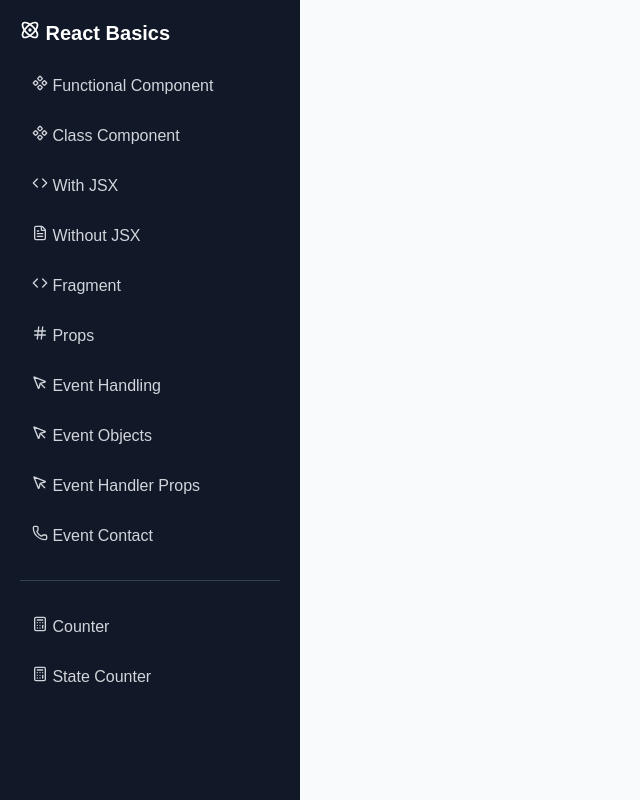
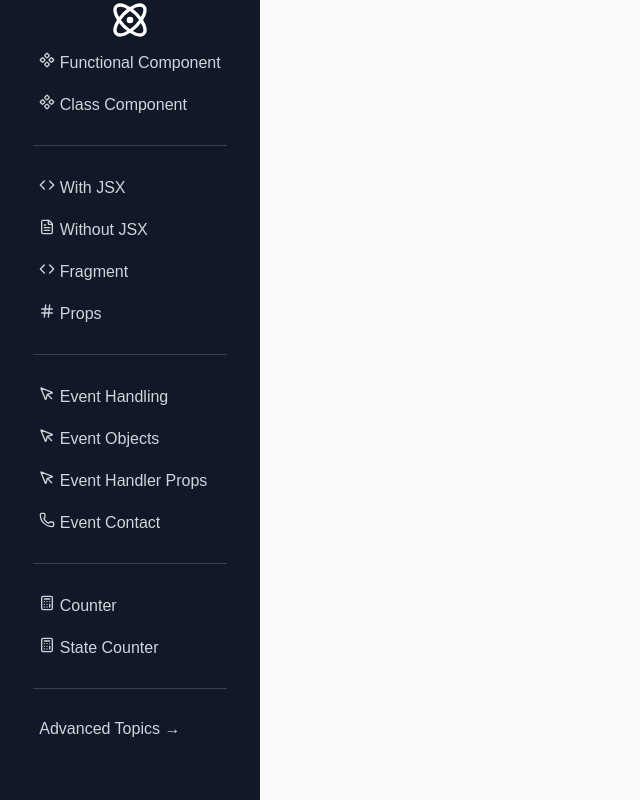
Before and after one commit to mahapatra079/my-app, a React (Create React App) app: page / in a window 1280 px wide. Shown: the whole page, without its empty margins (0-640 px from the left). Built offline with nearby package versions, Linux system fonts and the light colour scheme.

Commit message:
App Restructured And Styles changes

```diff
--- a/src/App.js
+++ b/src/App.js
@@ -1,16 +1,17 @@
-import { Routes, Route, Link } from "react-router-dom";
+import { Routes, Route, Link, useLocation } from "react-router-dom";
 import FunctionalComponent from "./components/function-class/Greet";
 import Welcome from "./components/function-class/Welcome";
 import WithJsx from "./components/jsx/WithJsx";
 import { WithoutJsx } from "./components/jsx/WithoutJsx";
 import Fragment from "./components/jsx/Fragment";
 import Child from "./components/props/Child";
-import ClickEvent from './components/event-handling/ClickEvent'
+import ClickEvent from "./components/event-handling/ClickEvent";
 import EventObjects from "./components/event-handling/EventObjects";
 import EventHandlerProps from "./components/event-handling/EventHandlerProps";
 import { EventContact } from "./components/event-handling/EventContact";
 import { Counter } from "./components/state-management/Counter";
 import { StateCounter } from "./components/state-management/StateCounter";
+
 import {
   Component,
   Code,
@@ -19,24 +20,43 @@
   Hash,
   Phone,
   Calculator,
-  Atom
+  Atom,
+  Layers,
+  GitBranch
 } from "lucide-react";
 
 export default function App() {
+  const location = useLocation();
+  const isAdvanced = location.pathname.startsWith("/advanced");
+
+  const Logo = () => (
+    <h2 className="logo">
+      <Atom size={40} />
+    </h2>
+  );
 
   return (
+    <div className="app-layout">
+
+      {/* SIDEBAR */}
+      <aside className="sidebar">
+
+        {/* ===== BASIC SIDEBAR ===== */}
+        {!isAdvanced && (
           <>
-    <div className="app-layout">
-       <aside className="sidebar">
-           <h2 className="logo"><Atom size={20} /> React Basics</h2>
+            <Logo />
 
             <nav className="nav">
               <Link to="/functional-component"><Component size={16} /> Functional Component</Link>
               <Link to="/class-component"><Component size={16} /> Class Component</Link>
+              <hr/>
               <Link to="/jsx-version"><Code size={16} /> With JSX</Link>
               <Link to="/without-jsx"><FileText size={16} /> Without JSX</Link>
               <Link to="/fragment"><Code size={16} /> Fragment</Link>
               <Link to="/props"><Hash size={16} /> Props</Link>
+
+              <hr />
+
               <Link to="/event-handling"><MousePointer size={16} /> Event Handling</Link>
               <Link to="/event-objects"><MousePointer size={16} /> Event Objects</Link>
               <Link to="/event-handler-props"><MousePointer size={16} /> Event Handler Props</Link>
@@ -46,11 +66,37 @@
 
               <Link to="/counter"><Calculator size={16} /> Counter</Link>
               <Link to="/state-counter"><Calculator size={16} /> State Counter</Link>
+
+              <hr />
+
+              <Link to="/advanced">Advanced Topics →</Link>
             </nav>
+          </>
+        )}
+
+        {/* ===== ADVANCED SIDEBAR ===== */}
+        {isAdvanced && (
+          <>
+            <Logo />
+
+            <nav className="nav">
+              <Link to="/advanced/hooks"><Code size={16} /> Hooks</Link>
+              <Link to="/advanced/context"><Layers size={16} /> Context API</Link>
+              <Link to="/advanced/routing"><GitBranch size={16} /> Routing</Link>
+
+              <hr />
+
+              <Link to="/functional-component">← Back to Basics</Link>
+            </nav>
+          </>
+        )}
+
       </aside>
 
+      {/* MAIN CONTENT */}
       <main className="main-content">
         <Routes>
+          {/* BASIC ROUTES */}
           <Route path="/functional-component" element={<FunctionalComponent name="Good Morning" />} />
           <Route path="/class-component" element={<Welcome />} />
           <Route path="/jsx-version" element={<WithJsx />} />
@@ -63,11 +109,15 @@
           <Route path="/event-contact" element={<EventContact />} />
           <Route path="/counter" element={<Counter />} />
           <Route path="/state-counter" element={<StateCounter />} />
+
+          {/* ADVANCED ROUTES */}
+          <Route path="/advanced" element={<h2>Select an Advanced Topic</h2>} />
+          <Route path="/advanced/hooks" element={<h2>Advanced Hooks</h2>} />
+          <Route path="/advanced/context" element={<h2>Context API Deep Dive</h2>} />
+          <Route path="/advanced/routing" element={<h2>Advanced Routing</h2>} />
         </Routes>
       </main>
+
     </div>
-      </>
   );
 }
-
-// npm install react-router-dom - installing react router
--- a/src/index.css
+++ b/src/index.css
@@ -5,7 +5,7 @@
 
 .container{ width: 1160px; margin: 0 auto; max-width: 1160px; }
 .content { display: flex; flex-direction: column; } .nav-container { padding: 10px 0; } .nav-container nav a { margin: 0 5px; text-decoration: none; color: #007bff; } .nav-container nav a:hover { text-decoration: underline; } .nav-secondary { border-top: 1px solid #ddd; margin-top: 10px; padding-top: 15px; } .nav-2 { display: block; }
-.app-layout { display: flex; height: 100vh; font-family: Arial, sans-serif; }.sidebar { width: 260px; background-color: #111827; color: #fff; padding: 20px; overflow-y: auto; } .logo { font-size: 20px; font-weight: bold; margin-bottom: 20px;}.nav { display: flex; flex-direction: column; gap: 10px; } .nav a { color: #d1d5db; text-decoration: none; padding: 10px 12px; border-radius: 6px; transition: background 0.2s ease; } .nav a:hover { background-color: #1f2933; color: #fff; }
+.app-layout { display: flex; height: 100vh; font-family: Arial, sans-serif; }.sidebar { width: 260px; background-color: #111827; color: #fff;display: flex;flex-direction: column;align-items: center; }.nav { display: flex; flex-direction: column; gap: 10px; } .nav a { color: #d1d5db; text-decoration: none; padding:6px; border-radius: 6px; transition: background 0.2s ease; } .nav a:hover { background-color: #1f2933; color: #fff; }
  nav hr { border: none; border-top: 1px solid #374151; margin: 15px 0; }.main-content { flex: 1; padding: 30px; background-color: #f9fafb; overflow-y: auto; }
 .concept{ margin-bottom: -40px; } .props{ border: 4px solid #000; margin-top: 50px; padding: 10px; text-align: center; } .child-data, .life-cycle, .fetch{ border: 2px solid red; padding: 10px; margin: 10px; } .props-drilling{ border: 3px solid grey; margin-top: 20px; padding: 10px; } .toggle { margin-top: 15px; } .toggle button, .addBtn{ cursor: pointer; width: 100%; height: 36px; border-radius: 10px; font-size: 16px; }
 .adding-sum, .reversing-string, .counter, .capture-input, .show-hide, .todo-list, .toggle, .use-reference, .memoization, .lazyLoading, .click-event, .tab-selection{border: 2px solid blue;padding: 20px;margin-top: 20px;}
```
Lines whose indentation alone changed are shown as unchanged.
